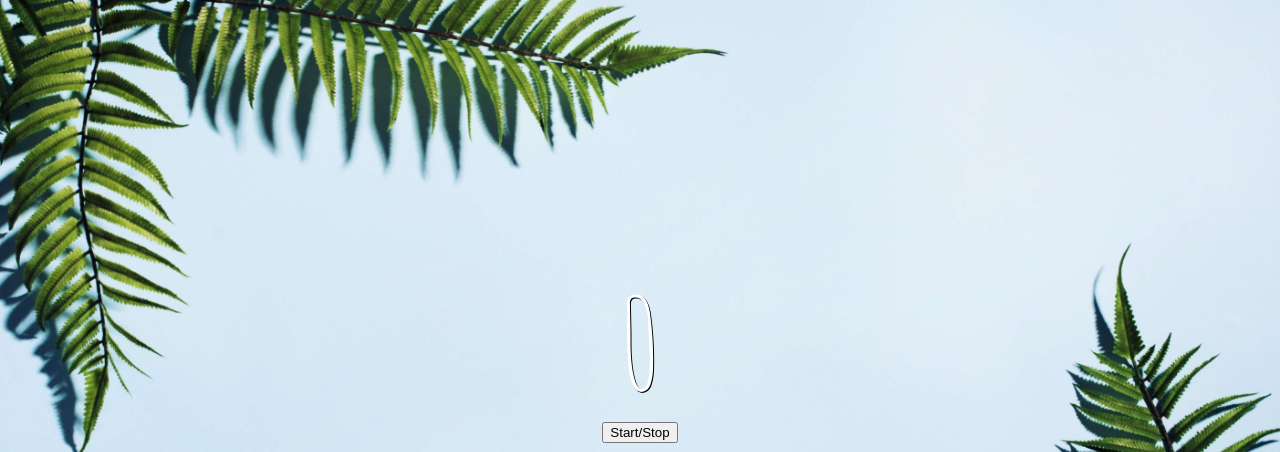
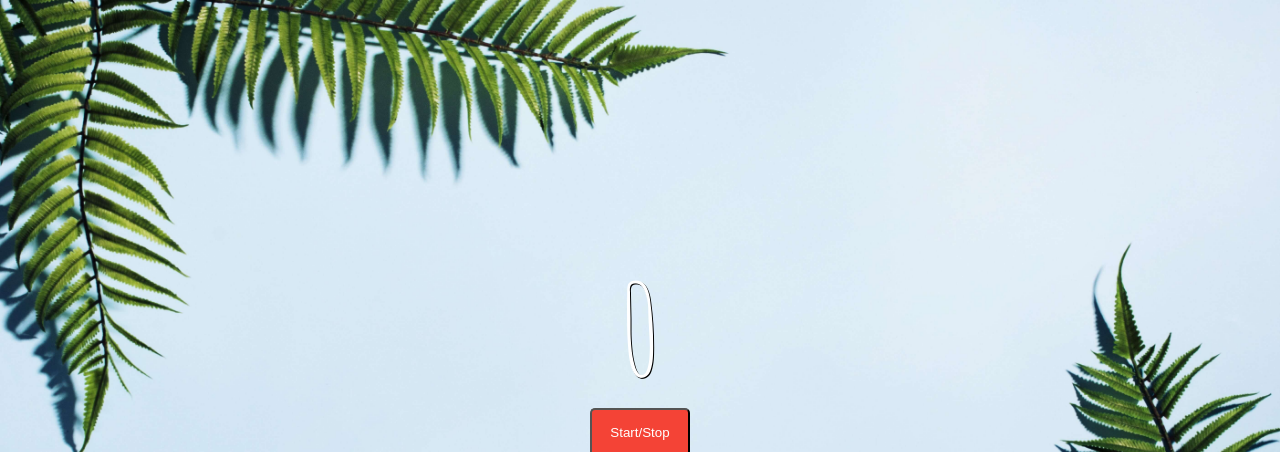
Before and after one commit to Redrogue12/fourfold-breath, a plain HTML site: page index.html in a window 1280 px wide. Shown: the top 452 px of the page. Drawn offline with Linux system fonts and the light colour scheme.

Commit message:
styles for btn

```diff
--- a/style.css
+++ b/style.css
@@ -45,3 +45,11 @@ main {
   display: flex;
   justify-content: center;
 }
+
+button {
+  width: 100px;
+  height: 50px;
+  background-color: #F44336;
+  color: #fff;
+  border-radius: 5px;
+}
```
